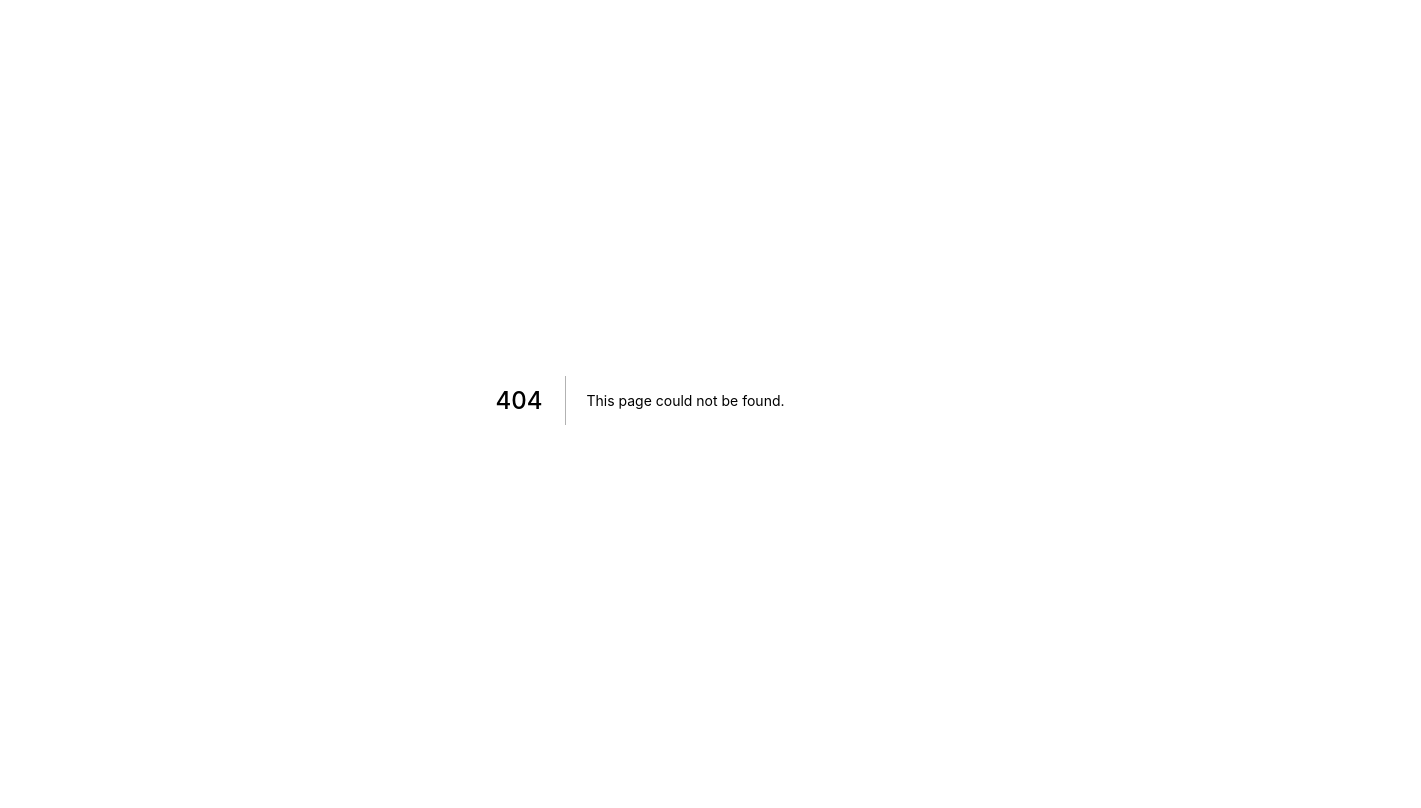
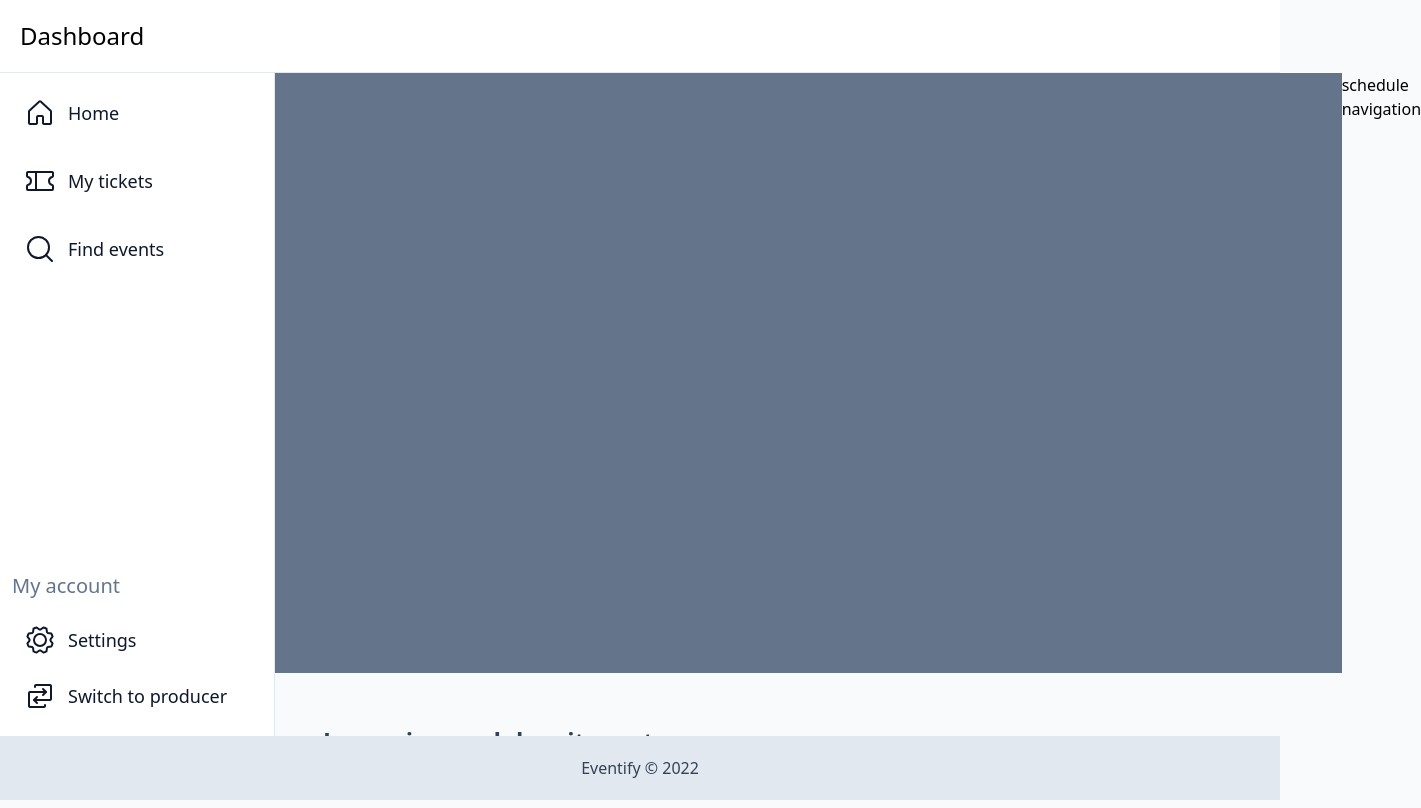
Before and after one commit to shoxton/eventify-web, a Next.js app: page /dashboard/events/1 in a window 1280 px wide. Before the commit this address had no page. Shown: the whole page, 1421 px wide, since content can reach past the window. Built offline with nearby package versions, Linux system fonts and the light colour scheme.

Commit message:
change dashboard to index, add dashboard events route, avatars components (wip)

```diff
--- /dev/null
+++ b/components/Avatar.js
@@ -0,0 +1,21 @@
+export function Avatar({ avatar }) {
+
+  return (
+    <div
+      className={`w-6 h-6 ring-1 ring-slate-300 rounded-full bg-white bg-contain hover:shadow-sm bg-[url(https://placehold.jp/150x150.png)]`}
+    ></div>
+  );
+}
+
+export function AvatarStack({ avatars }) {
+  return (
+    <div className="flex items-center gap-2">
+
+      {avatars.map( avatar => <Avatar key={avatar.id} avatar={avatar} />)}
+
+      <span className="text-sm text-white/50">
+        {avatars.join(', ')}
+      </span>
+    </div>
+  );
+}
--- a/components/Layouts/DashboardLayout.js
+++ b/components/Layouts/DashboardLayout.js
@@ -1,3 +1,4 @@
+import Link from "next/link";
 import { useRouter } from "next/router";
 import { Gear, House, MagnifyingGlass, Swap, Ticket } from "phosphor-react";
 import { Footer } from "../Footer";
@@ -15,13 +16,15 @@ export function DashboardLayout({children}) {
                 </div>
             </header>
             <main className="flex-1 flex">
-                <aside className="min-w-[300px] bg-white border-r border-slate-200 flex flex-col justify-between">
+                <aside className="min-w-[275px] bg-white border-r border-slate-200 flex flex-col justify-between">
                     <ul className="flex flex-col p-3 gap-3">
                         <li>
-                            <a href="" className={`p-3 text-lg flex items-center gap-3 rounded-md ${router.pathname == '/dashboard' ? 'bg-slate-100' : 'text-slate-900 hover:bg-slate-100'}`}>
-                                <House size={32} />
-                                <span>Home</span>
-                            </a>
+                            <Link href={`/dashboard`}>
+                                <a className={`p-3 text-lg flex items-center gap-3 rounded-md ${router.pathname == '/dashboard' ? 'bg-slate-100' : 'text-slate-900 hover:bg-slate-100'}`}>
+                                    <House size={32} />
+                                    <span>Home</span>
+                                </a>
+                            </Link>
                         </li>
                         <li>
                             <a href="" className="p-3 text-lg text-slate-900 flex items-center gap-3 rounded-md hover:bg-slate-100">
--- /dev/null
+++ b/pages/dashboard/events/[id].js
@@ -0,0 +1,21 @@
+import { DashboardLayout } from "../../../components/Layouts/DashboardLayout";
+
+export default function Event() {
+  return (
+    <DashboardLayout>
+      <div className="flex flex-1">
+        <div className="flex-1">
+          <div className="max-h-[600px] h-full w-full bg-slate-900">
+            <div className="bg-slate-500 aspect-video mx-auto h-full"></div>
+          </div>
+          <div className="p-12">
+            <h2 className="text-2xl leading-relaxed font-bold text-slate-700">
+              Lorem ipsum dolor sit amet
+            </h2>
+          </div>
+        </div>
+        <aside className="w-1/4">schedule navigation</aside>
+      </div>
+    </DashboardLayout>
+  );
+}
--- a/pages/dashboard.js
+++ b/pages/dashboard/index.js
@@ -1,5 +1,6 @@
+import Link from "next/link";
 import { CalendarPlus, StarFour } from "phosphor-react";
-import { DashboardLayout } from "../components/Layouts/DashboardLayout";
+import { DashboardLayout } from "../../components/Layouts/DashboardLayout";
 
 export default function Dashboard() {
     return (
@@ -7,7 +8,8 @@ export default function Dashboard() {
             <div className="min-h-full w-full text-2xl p-12">
                 <h4 className="text-xl mb-3 text-slate-700">My ongoing events</h4>
                 <div className="grid grid-cols-4 gap-5">
-                    <div className="rounded-lg border bg-white overflow-hidden">
+                    <Link href={`/dashboard/events/1234`}>
+                        <div className="rounded-lg border bg-white overflow-hidden hover:cursor-pointer hover:shadow-xl transition">
                             <div className="aspect-video relative flex bg-slate-200 p-3 bg-cover bg-no-repeat">
                                 <div className="absolute flex flex-col bottom-0 left-0 right-0 bg-black/60 backdrop-blur-md p-3">
                                     <span className="uppercase text-xs text-red-300 leading-tight">AO VIVO AGORA</span>
@@ -28,6 +30,7 @@ export default function Dashboard() {
                                 <span className="text-sm block uppercase text-slate-500 tracking-widest leading-none">ONLINE</span>
                             </div>
                         </div>
+                    </Link>
                     <div className="rounded-lg border bg-white overflow-hidden">
                         <div className="aspect-video relative flex bg-slate-500 p-3 bg-cover bg-no-repeat">
                             <div className="absolute flex flex-col bottom-0 left-0 right-0 bg-black/60 backdrop-blur-md p-3">
```
Also changed, not shown: 1 other file (tests, documents, lock files or other folders). Lines whose indentation alone changed are shown as unchanged.
